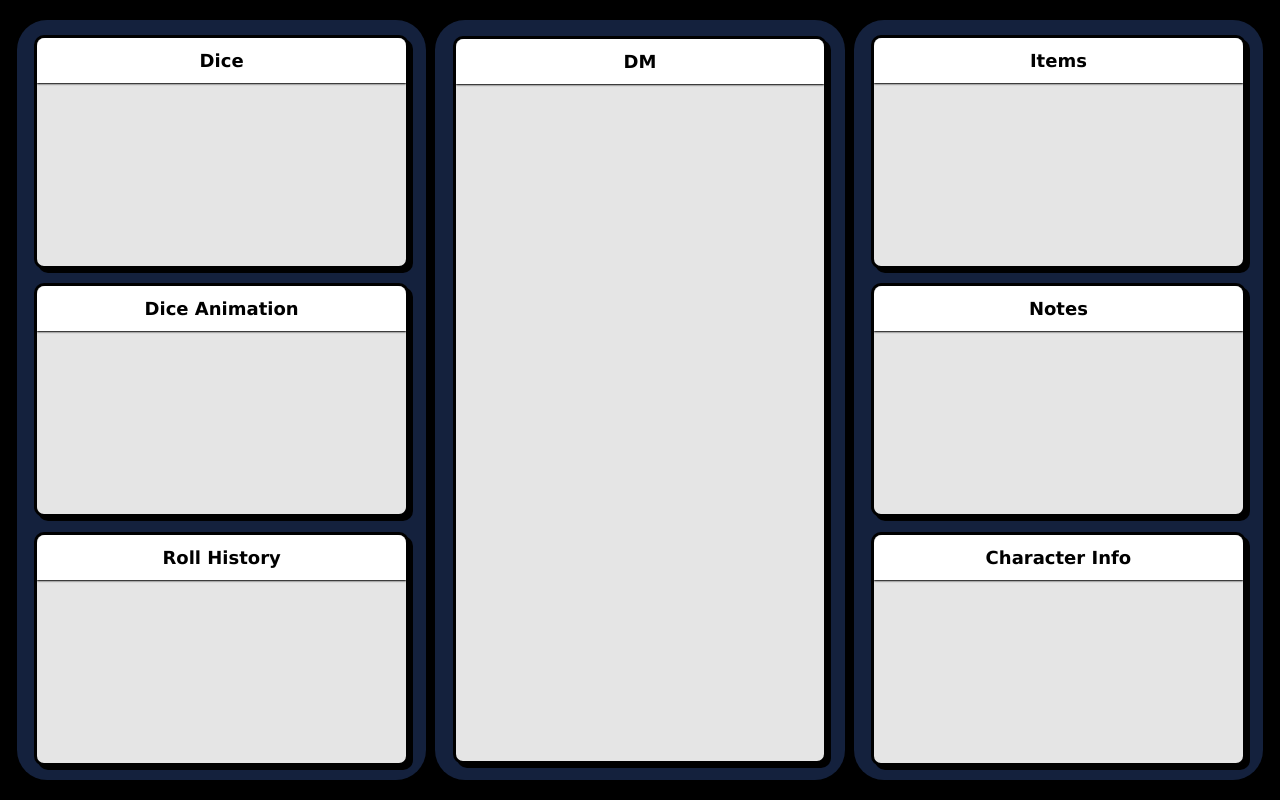
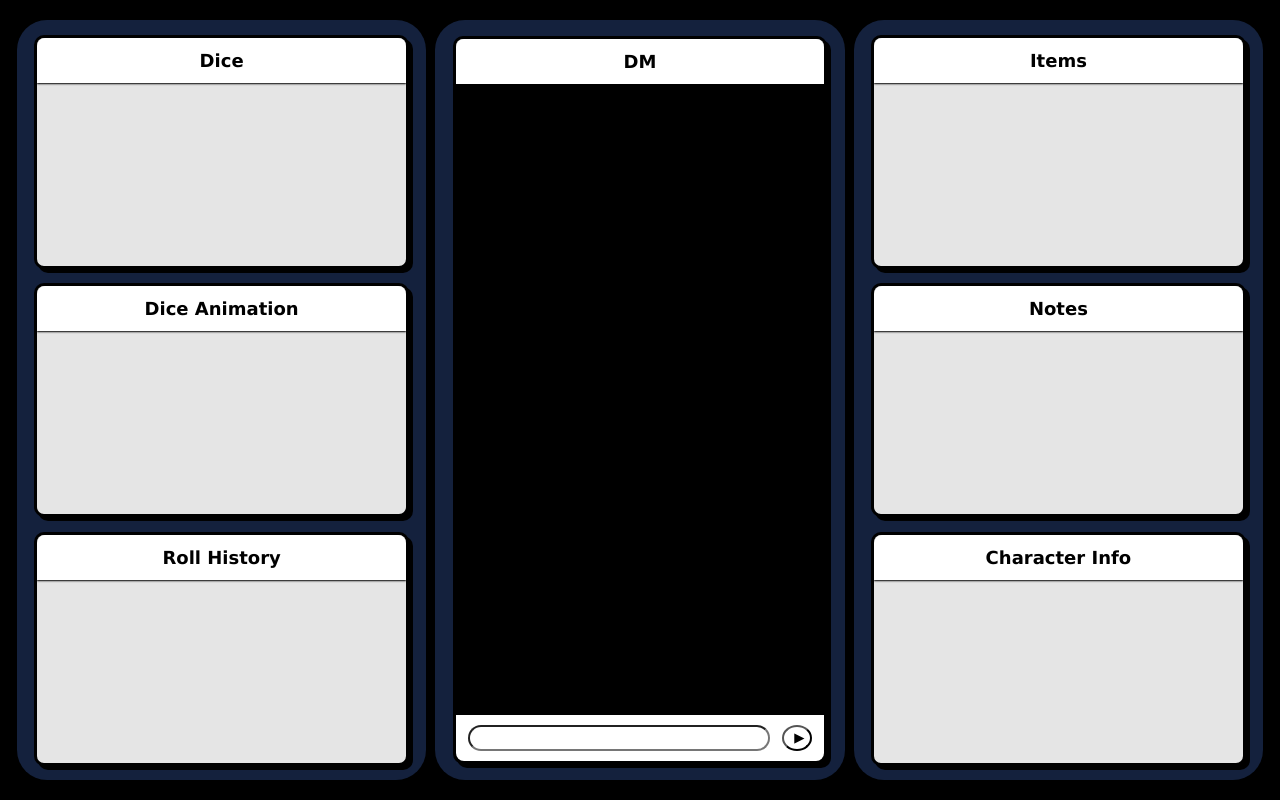
Before and after one commit to noellerjd/dnd-project, a Next.js app: page / in a window 1280 px wide. Built offline with nearby package versions, Linux system fonts and the light colour scheme.

Commit message:
more work on UI

```diff
--- a/src/app/page.js
+++ b/src/app/page.js
@@ -27,6 +27,13 @@ export default function Home() {
           <div className="box-title">
             <h1>DM</h1>
           </div>
+          <div className="ai-container">
+            <div className="ai-text"></div>
+          </div>
+          <div className="input-container">
+            <input className="input-box"></input>
+            <button className="input-send">▶</button>
+          </div>
         </div>
       </div>
       {/* Right Panel */}
--- a/src/styles/page.css
+++ b/src/styles/page.css
@@ -20,7 +20,6 @@
 }
 
 .info-container {
-  /* align-self: center; */
   width: 32vw;
   height: 95vh;
   background-color: var(--blue);
@@ -46,12 +45,15 @@
 }
 
 .console-box {
+  display: flex;
+  flex-direction: column;
   height: 95%;
   width: 90%;
   border: 3px solid var(--black);
   border-radius: 10px;
   background-color: var(--gray);
   box-shadow: 4px 4px 0px 0px var(--black);
+  justify-content: space-between;
 }
 
 .box-title {
@@ -66,3 +68,47 @@
 .box-title h1 {
   font-size: large;
 }
+
+.input-container {
+  display: flex;
+  justify-content: space-evenly;
+  box-shadow: 0px 0px 1px 2px var(--black);
+  width: 100%;
+  height: 30px;
+  background-color: var(--white);
+  border-radius: 0px 0px 8px 8px;
+  padding: 10px 0px 10px 0px;
+}
+
+.input-box {
+  width: 80%;
+  border-radius: 20px;
+  transition: all 0.2s ease-in-out;
+}
+
+.input-box:hover {
+  background-color: var(--black);
+  color: var(--white);
+}
+
+.input-send {
+  border-radius: 100%;
+  background-color: var(--white);
+  padding: 0px 6px 1px 10px;
+  transition: all 0.2s ease-in-out;
+}
+
+.input-send:hover {
+  background-color: var(--black);
+  color: var(--white);
+}
+
+.ai-container {
+  background-color: var(--black);
+  height: 100%;
+  overflow-y: auto;
+}
+
+.ai-text {
+  color: var(--white);
+}
```
